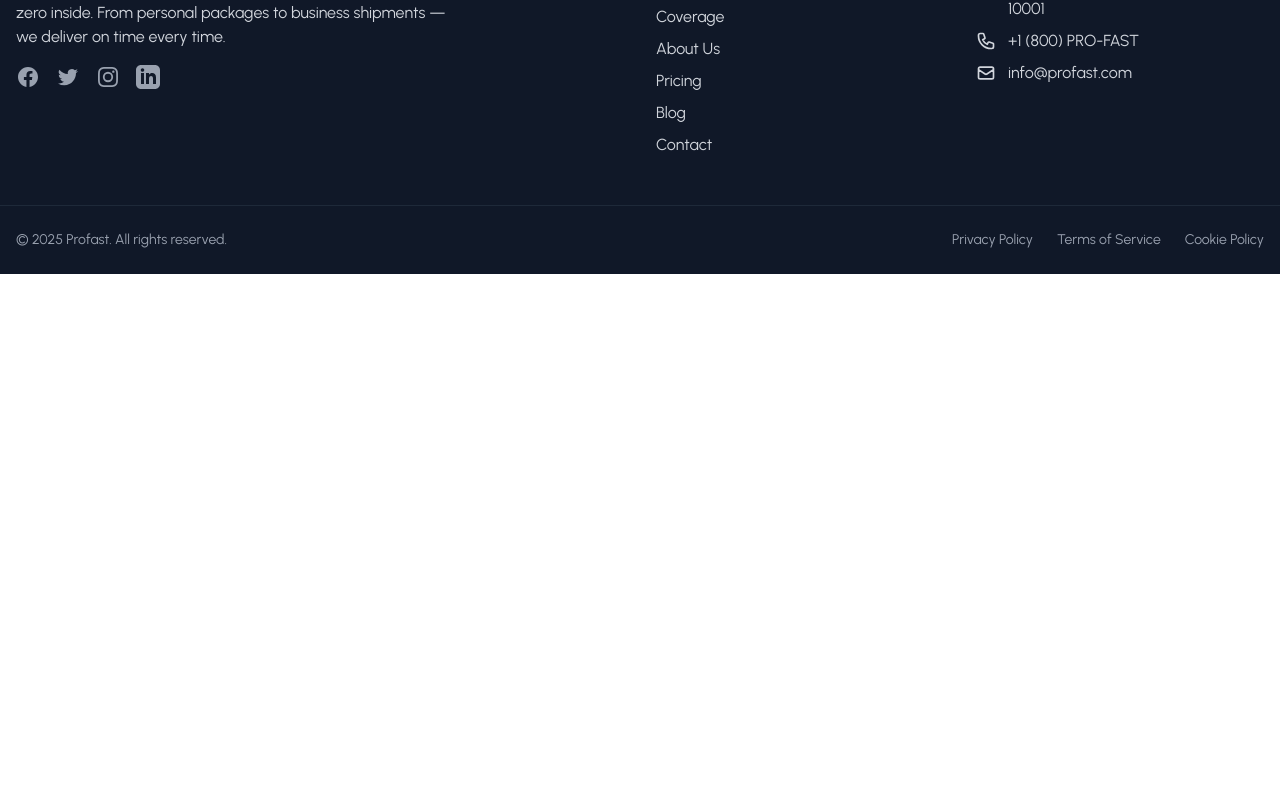
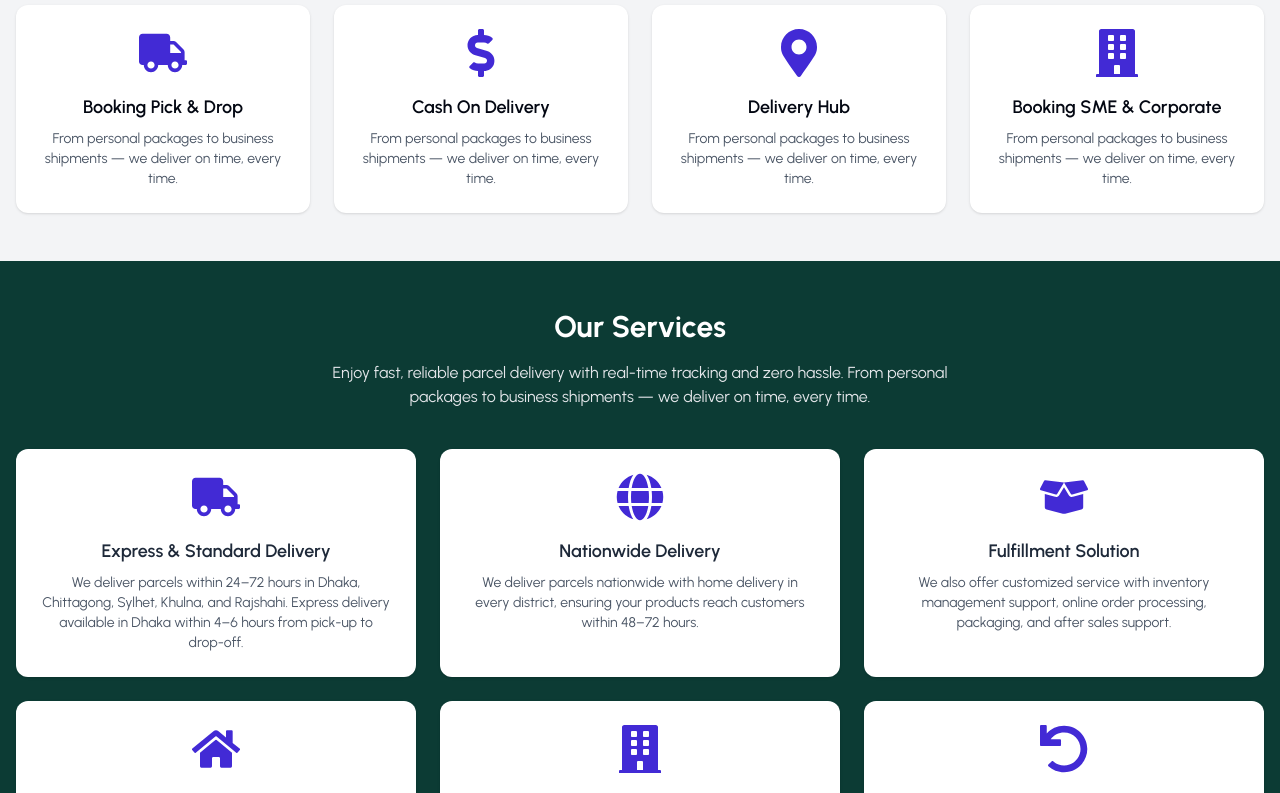
Before and after one commit to tawhidbokth/dv-fast-client, a React (Vite) app: page / in a window 1280 px wide. Shown: the part 762-1555 px from the top of the page. Before the commit the page ends 1036 px from the top, so only its background shows below. Built offline with nearby package versions, Linux system fonts and the light colour scheme.

Commit message:
Add HowItWorks and OurServices components; update package dependencies

```diff
--- a/package.json
+++ b/package.json
@@ -13,6 +13,7 @@
     "@tailwindcss/vite": "^4.1.13",
     "react": "^19.1.1",
     "react-dom": "^19.1.1",
+    "react-icons": "^5.5.0",
     "react-responsive-carousel": "^3.2.23",
     "react-router": "^7.9.1",
     "react-router-dom": "^7.9.1",
--- a/src/Pages/Home/Home/Home.jsx
+++ b/src/Pages/Home/Home/Home.jsx
@@ -1,10 +1,15 @@
 import React from 'react';
 import Banner from '../Banner/Banner';
+import HowItWorks from '../HowItWorks/HowItWorks';
+import OurServices from '../OurServices/OurServices';
 
 const Home = () => {
   return (
     <div>
       <Banner></Banner>
+      <HowItWorks></HowItWorks>
+      {/* Our Services component can be added here if needed */}
+      <OurServices></OurServices>
     </div>
   );
 };
--- /dev/null
+++ b/src/Pages/Home/HowItWorks/HowItWorks.jsx
@@ -0,0 +1,44 @@
+import React from 'react';
+import { FaTruck, FaDollarSign, FaMapMarkerAlt, FaBuilding } from 'react-icons/fa';
+
+export default function HowItWorks() {
+  const steps = [
+    {
+      icon: <FaTruck className="h-12 w-12 text-primary mx-auto mb-4" />,
+      title: "Booking Pick & Drop",
+      description: "From personal packages to business shipments — we deliver on time, every time.",
+    },
+    {
+      icon: <FaDollarSign className="h-12 w-12 text-primary mx-auto mb-4" />,
+      title: "Cash On Delivery",
+      description: "From personal packages to business shipments — we deliver on time, every time.",
+    },
+    {
+      icon: <FaMapMarkerAlt className="h-12 w-12 text-primary mx-auto mb-4" />,
+      title: "Delivery Hub",
+      description: "From personal packages to business shipments — we deliver on time, every time.",
+    },
+    {
+      icon: <FaBuilding className="h-12 w-12 text-primary mx-auto mb-4" />,
+      title: "Booking SME & Corporate",
+      description: "From personal packages to business shipments — we deliver on time, every time.",
+    },
+  ];
+
+  return (
+    <section className="bg-gray-100 py-12">
+      <div className="container mx-auto px-4">
+        <h2 className="text-2xl md:text-3xl font-bold text-gray-800 mb-10">How it Works</h2>
+        <div className="grid grid-cols-1 sm:grid-cols-2 lg:grid-cols-4 gap-6">
+          {steps.map((step, index) => (
+            <div key={index} className="rounded-xl shadow-sm hover:shadow-md transition bg-white p-6 text-center">
+              {step.icon}
+              <h3 className="text-lg text-gray-950 font-semibold mb-2">{step.title}</h3>
+              <p className="text-gray-600 text-sm">{step.description}</p>
+            </div>
+          ))}
+        </div>
+      </div>
+    </section>
+  );
+}
--- /dev/null
+++ b/src/Pages/Home/OurServices/OurServices.jsx
@@ -0,0 +1,60 @@
+import React from 'react';
+import { FaTruck, FaHome, FaBoxOpen, FaBuilding, FaUndo, FaGlobe } from 'react-icons/fa';
+
+export default function OurServices() {
+  const services = [
+    {
+      icon: <FaTruck className="h-12 w-12 text-primary mx-auto mb-4" />,
+      title: "Express & Standard Delivery",
+      description: "We deliver parcels within 24–72 hours in Dhaka, Chittagong, Sylhet, Khulna, and Rajshahi. Express delivery available in Dhaka within 4–6 hours from pick-up to drop-off.",
+    },
+    {
+      icon: <FaGlobe className="h-12 w-12 text-primary mx-auto mb-4" />,
+      title: "Nationwide Delivery",
+      description: "We deliver parcels nationwide with home delivery in every district, ensuring your products reach customers within 48–72 hours.",
+    },
+    {
+      icon: <FaBoxOpen className="h-12 w-12 text-primary mx-auto mb-4" />,
+      title: "Fulfillment Solution",
+      description: "We also offer customized service with inventory management support, online order processing, packaging, and after sales support.",
+    },
+    {
+      icon: <FaHome className="h-12 w-12 text-primary mx-auto mb-4" />,
+      title: "Cash on Home Delivery",
+      description: "100% cash on delivery anywhere in Bangladesh with guaranteed safety of your product.",
+    },
+    {
+      icon: <FaBuilding className="h-12 w-12 text-primary mx-auto mb-4" />,
+      title: "Corporate Service / Contract In Logistics",
+      description: "Customized corporate services which includes warehouse and inventory management support.",
+    },
+    {
+      icon: <FaUndo className="h-12 w-12 text-primary mx-auto mb-4" />,
+      title: "Parcel Return",
+      description: "Through our reverse logistics facility we allow end customers to return or exchange their products with online business merchants.",
+    },
+  ];
+
+  return (
+    <section className="bg-[#0c3b34] py-12">
+      <div className="container mx-auto px-4">
+        <h2 className="text-2xl md:text-3xl font-bold text-white text-center mb-4">Our Services</h2>
+        <p className="text-center text-gray-200 mb-10 max-w-2xl mx-auto">
+          Enjoy fast, reliable parcel delivery with real-time tracking and zero hassle. From personal packages to business shipments — we deliver on time, every time.
+        </p>
+        <div className="grid grid-cols-1 sm:grid-cols-2 lg:grid-cols-3 gap-6">
+          {services.map((service, index) => (
+            <div
+              key={index}
+              className="rounded-xl shadow-sm hover:shadow-md transition bg-white hover:bg-lime-300 p-6 text-center cursor-pointer"
+            >
+              {service.icon}
+              <h3 className="text-lg font-semibold mb-2 text-gray-800">{service.title}</h3>
+              <p className="text-gray-600 text-sm">{service.description}</p>
+            </div>
+          ))}
+        </div>
+      </div>
+    </section>
+  );
+}
```
Also changed, not shown: 1 other file (tests, documents, lock files or other folders).
